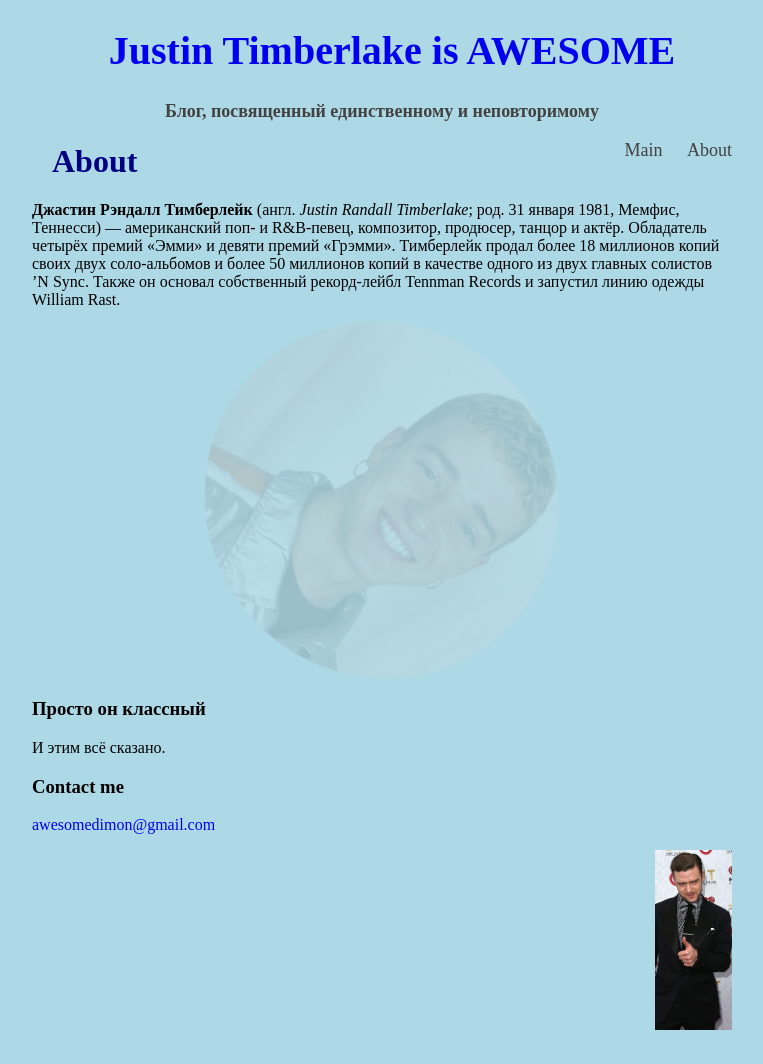
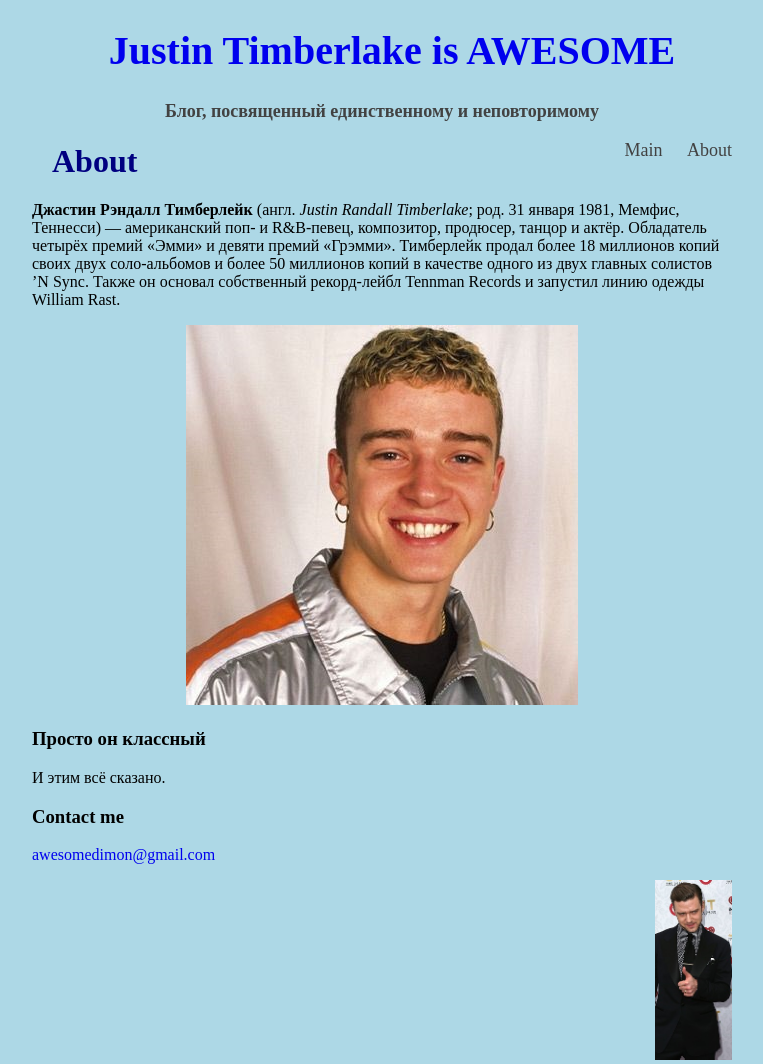
Before and after one commit to sazdmitry/sazdmitry.github.io, a Jekyll site: the page built from about.md, in a window 1280 px wide. Shown: the whole page, without its empty margins (258-1021 px from the left). Built offline with Jekyll 4.4.1, drawn with Linux system fonts in a browser that asks for light colours; nearby versions of some CDN libraries; before the commit the page ends 1034 px from its top, so only the background shows below that.

Commit message:
fix about.md

```diff
--- a/about.md
+++ b/about.md
@@ -7,8 +7,7 @@
 **Джастин Рэндалл Тимберлейк** (англ. _Justin Randall Timberlake_; род. 31 января 1981, Мемфис, Теннесси) — американский поп- и R&B-певец, композитор, продюсер, танцор и актёр. Обладатель четырёх премий «Эмми» и девяти премий «Грэмми». Тимберлейк продал более 18 миллионов копий своих двух соло-альбомов и более 50 миллионов копий в качестве одного из двух главных солистов ’N Sync. Также он основал собственный рекорд-лейбл Tennman Records и запустил линию одежды William Rast.
 
 <dl class="JTpic">
-<a href="{{ site.baseurl }}/" class="cool-img" ><img alt="you spin me right round" src="{{ site.baseurl }}/img/second.jpg" /></a>
-
+<a href="{{ site.baseurl }}/"><img alt="you spin me right round" src="{{ site.baseurl }}/img/second.jpg" /></a>
 </dl>
 
 ### Просто он классный
```
